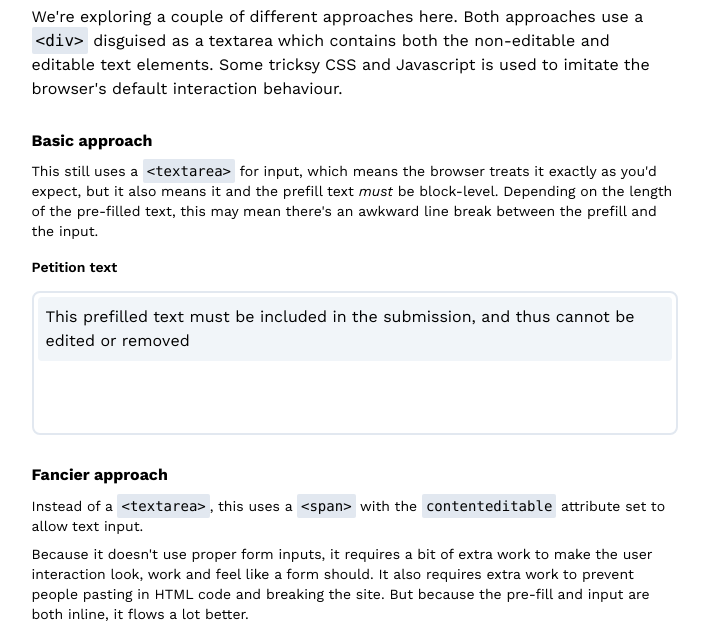
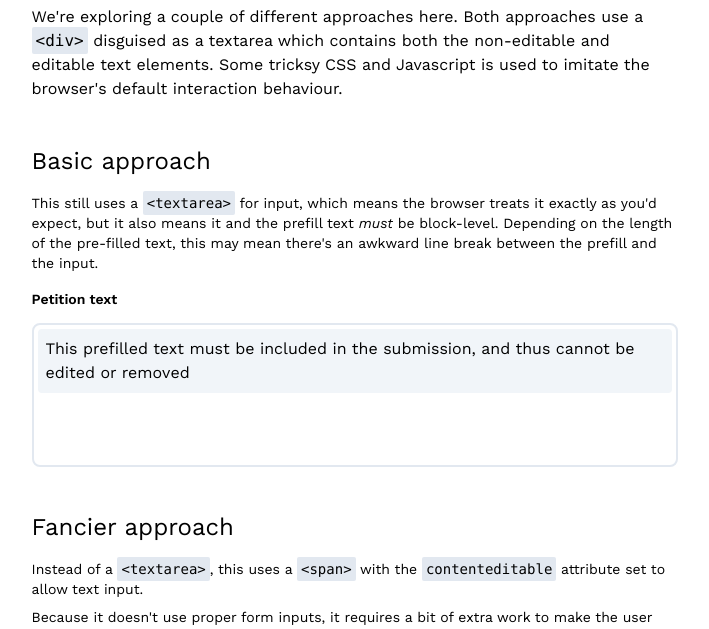
Before and after one commit to jono-pov/jono-pov.github.io, a plain HTML site: page prefill-text/index.html in a window 1280 px wide. Shown: the part 151-780 px from the top of the page, without its empty margins (285-994 px from the left). Drawn offline with nearby package versions, Linux system fonts and the light colour scheme.

Commit message:
Heading styles

```diff
--- a/prefill-text/index.html
+++ b/prefill-text/index.html
@@ -161,7 +161,7 @@
     <p>We're exploring a couple of different approaches here. Both approaches use a <code class="p-1 rounded-sm bg-slate-200">&lt;div&gt;</code> disguised as a textarea which contains both the non-editable and editable text elements. Some tricksy CSS and Javascript is used to imitate the browser's default interaction behaviour.</p>
 
     <div>
-        <h2 class="font-bold">Basic approach</h2>
+        <h2 class="text-2xl my-4">Basic approach</h2>
         <p class="text-sm">This still uses a <code class="p-1 rounded-sm bg-slate-200">&lt;textarea&gt;</code> for input, which means the browser treats it exactly as you'd expect, but it also means it and the prefill text <em>must</em> be block-level. Depending on the length of the pre-filled text, this may mean there's an awkward line break between the prefill and the input.</p>
 
         <label id="basiclabel" for="basictextarea" class="inline-block mt-4 font-semibold text-sm">Petition text</label>
@@ -172,7 +172,7 @@
     </div>
 
     <div>
-        <h2 class="font-bold">Fancier approach</h2>
+        <h2 class="text-2xl my-4">Fancier approach</h2>
         <p class="text-sm">Instead of a <code class="p-1 rounded-sm bg-slate-200">&lt;textarea&gt;</code>, this uses a <code class="p-1 rounded-sm bg-slate-200">&lt;span&gt;</code> with the <code class="p-1 rounded-sm bg-slate-200">contenteditable</code> attribute set to allow text input.</p>
         <p class="text-sm">Because it doesn't use proper form inputs, it requires a bit of extra work to make the user interaction look, work and feel like a form should. It also requires extra work to prevent people pasting in HTML code and breaking the site. But because the pre-fill and input are both inline, it flows a lot better.</p>
         <p class="text-sm">Pasting can be tricky. Because the input element resizes itself to the precise amount of text inside of it, it's not always easy to right-click precisely on the element itself. This can be worked around by providing an in-UI right-click menu with a paste option, but this doesn't work in all browsers (works in Chrome and Edge but not Firefox).</p>
```
